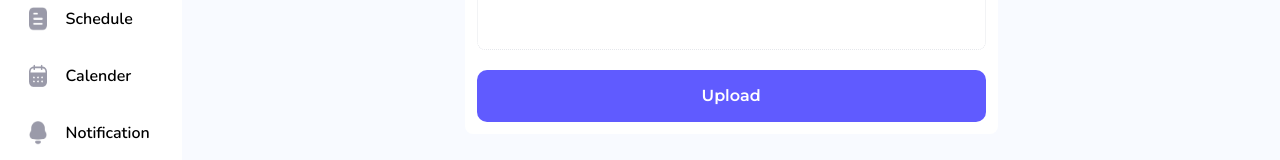
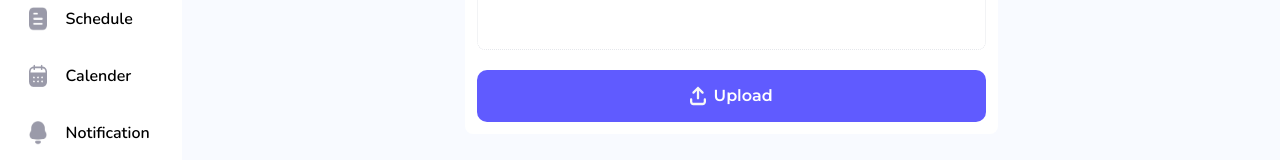
Before and after one commit to nandakishor-Dev/assignment, a React (Vite) app: page /dashboard in a window 1280 px wide. Shown: the part 293-453 px from the top of the page. Built offline with nearby package versions, Linux system fonts and the light colour scheme.

Commit message:
upload icon added

```diff
--- a/src/pages/Dashboard/Dashboard.jsx
+++ b/src/pages/Dashboard/Dashboard.jsx
@@ -10,9 +10,9 @@ import calendar from "../../assets/images/Calendar.png";
 import upload from "../../assets/images/upload.svg";
 import noti from "../../assets/images/noti.png";
 import profile from "../../assets/images/profile.png";
-import { Button } from "../../components/Button";
 import { Table } from "../../components/Table";
 import excel from "../../assets/images/excel.png";
+import uploadIcon from "../../assets/images/uploading.svg";
 import papaparse from "papaparse";
 import { Box, CircularProgress } from "@mui/material";
 
@@ -172,7 +172,12 @@ export const Dashboard = () => {
                                             <CircularProgress sx={{ color: "white", fontSize: 16 }} />
                                         </Box>
                                         :
-                                    "Upload"
+                                        < div className="flex gap-2">
+
+                                            <img className="h-6 w-4" src={uploadIcon} alt="" />
+                                            <span>Upload</span>
+                                        </div>
+
                                     }
                                 </div>
                             </div>
```
Also changed, not shown: src/assets/images/uploading.svg (added).
